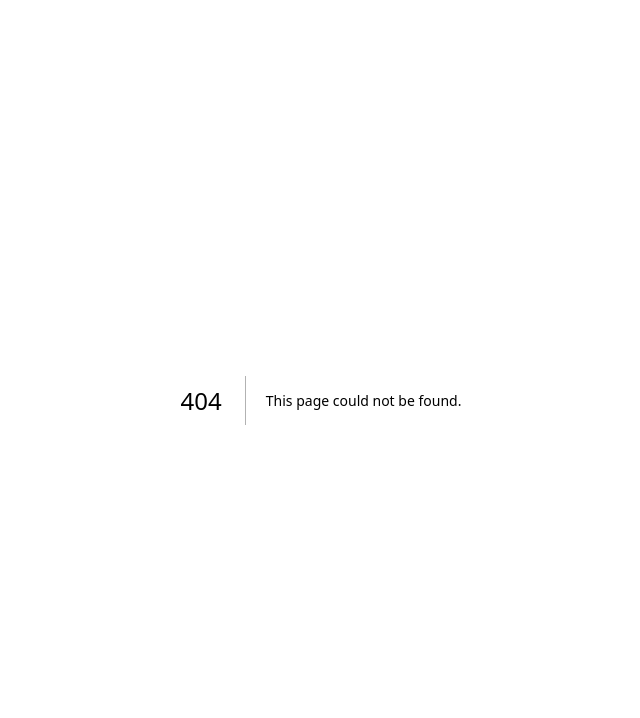
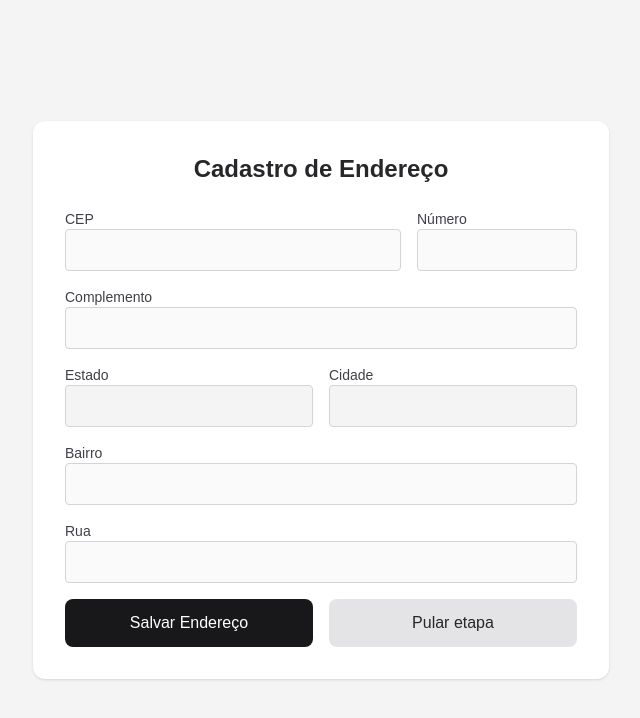
Before and after one commit to raonych/ReBit, a Next.js app: page /enderecos in a window 1280 px wide. Before the commit this address had no page. Shown: the top 718 px of the page, without its empty margins (319-959 px from the left). Built offline with nearby package versions, Linux system fonts and the light colour scheme; sample sign-in values are in the browser's storage.

Commit message:
feat: adicionando pagina de endereços e consumindo endpoint post

```diff
--- a/src/app/(auth)/cadastro/page.tsx
+++ b/src/app/(auth)/cadastro/page.tsx
@@ -1,24 +1,24 @@
-'use client'
-import { useState } from 'react';
-import { useRouter } from 'next/navigation';
-import { usuarioService } from '@/lib/request/usuarios';
+"use client";
+import { useState } from "react";
+import { useRouter } from "next/navigation";
+import { usuarioService } from "@/lib/request/usuarios";
 
 export default function Cadastro() {
   const [formData, setFormData] = useState({
-    nome: '',
-    email: '',
-    senha: '',
-    termos: false
+    nome: "",
+    email: "",
+    senha: "",
+    termos: false,
   });
-  const [error, setError] = useState('');
+  const [error, setError] = useState("");
   const [isLoading, setIsLoading] = useState(false);
   const router = useRouter();
 
   const handleChange = (e: React.ChangeEvent<HTMLInputElement>) => {
     const { name, value, type, checked } = e.target;
-    setFormData(prev => ({
+    setFormData((prev) => ({
       ...prev,
-      [name]: type === 'checkbox' ? checked : value
+      [name]: type === "checkbox" ? checked : value,
     }));
   };
 
@@ -26,34 +26,36 @@ export default function Cadastro() {
     e.preventDefault();
 
     if (!formData.termos) {
-      setError('Você deve aceitar os termos e condições');
+      setError("Você deve aceitar os termos e condições");
       return;
     }
 
     setIsLoading(true);
-    setError('');
+    setError("");
 
     try {
       await usuarioService.cadastrar({
         nome: formData.nome,
         email: formData.email,
-        senha: formData.senha
+        senha: formData.senha,
       });
-      router.push('/login');
+      router.push("/enderecos");
     } catch (err) {
       if (err instanceof Error) {
         setError(err.message);
       } else {
-        setError('Ocorreu um erro desconhecido no cadastro');
+        setError("Ocorreu um erro desconhecido no cadastro");
       }
     } finally {
       setIsLoading(false);
     }
   };
- return (
+  return (
     <div className="min-h-screen bg-zinc-100 flex items-center justify-center p-4">
       <div className="w-full max-w-md bg-white rounded-xl shadow-[0_4px_20px_-2px_rgba(0,0,0,0.1)] p-8 transition-all hover:shadow-[0_6px_24px_-2px_rgba(0,0,0,0.15)]">
-        <h1 className="text-2xl font-bold text-gray-900 mb-6 text-center">Crie sua conta</h1>
+        <h1 className="text-2xl font-bold text-gray-900 mb-6 text-center">
+          Crie sua conta
+        </h1>
 
         {error && (
           <div className="mb-4 p-3 text-sm text-red-600 bg-red-50 rounded-lg border border-red-100">
@@ -63,7 +65,10 @@ export default function Cadastro() {
 
         <form onSubmit={handleSubmit} className="space-y-5">
           <div>
-            <label htmlFor="nome" className="block text-sm font-medium text-gray-700 mb-1">
+            <label
+              htmlFor="nome"
+              className="block text-sm font-medium text-gray-700 mb-1"
+            >
               Nome completo
             </label>
             <input
@@ -79,7 +84,10 @@ export default function Cadastro() {
           </div>
 
           <div>
-            <label htmlFor="email" className="block text-sm font-medium text-gray-700 mb-1">
+            <label
+              htmlFor="email"
+              className="block text-sm font-medium text-gray-700 mb-1"
+            >
               Email
             </label>
             <input
@@ -95,7 +103,10 @@ export default function Cadastro() {
           </div>
 
           <div>
-            <label htmlFor="senha" className="block text-sm font-medium text-gray-700 mb-1">
+            <label
+              htmlFor="senha"
+              className="block text-sm font-medium text-gray-700 mb-1"
+            >
               Senha
             </label>
             <input
@@ -125,7 +136,7 @@ export default function Cadastro() {
               />
             </div>
             <label htmlFor="termos" className="ml-2 text-sm text-zinc-700">
-              Eu concordo com os {' '}
+              Eu concordo com os{" "}
               <a href="#" className="font-medium text-zinc-900 hover:underline">
                 Termos e Condições
               </a>
@@ -136,24 +147,45 @@ export default function Cadastro() {
             type="submit"
             disabled={isLoading}
             className={`w-full py-3 px-4 rounded-lg font-medium text-white bg-zinc-900 hover:bg-zinc-800 focus:outline-none focus:ring-2 focus:ring-offset-2 focus:ring-zinc-800 transition-colors ${
-              isLoading ? 'opacity-80 cursor-not-allowed' : ''
+              isLoading ? "opacity-80 cursor-not-allowed" : ""
             }`}
           >
             {isLoading ? (
               <span className="flex items-center justify-center">
-                <svg className="animate-spin -ml-1 mr-2 h-4 w-4 text-white" xmlns="http://www.w3.org/2000/svg" fill="none" viewBox="0 0 24 24">
-                  <circle className="opacity-25" cx="12" cy="12" r="10" stroke="currentColor" strokeWidth="4"></circle>
-                  <path className="opacity-75" fill="currentColor" d="M4 12a8 8 0 018-8V0C5.373 0 0 5.373 0 12h4zm2 5.291A7.962 7.962 0 014 12H0c0 3.042 1.135 5.824 3 7.938l3-2.647z"></path>
+                <svg
+                  className="animate-spin -ml-1 mr-2 h-4 w-4 text-white"
+                  xmlns="http://www.w3.org/2000/svg"
+                  fill="none"
+                  viewBox="0 0 24 24"
+                >
+                  <circle
+                    className="opacity-25"
+                    cx="12"
+                    cy="12"
+                    r="10"
+                    stroke="currentColor"
+                    strokeWidth="4"
+                  ></circle>
+                  <path
+                    className="opacity-75"
+                    fill="currentColor"
+                    d="M4 12a8 8 0 018-8V0C5.373 0 0 5.373 0 12h4zm2 5.291A7.962 7.962 0 014 12H0c0 3.042 1.135 5.824 3 7.938l3-2.647z"
+                  ></path>
                 </svg>
                 Cadastrando...
               </span>
-            ) : 'Cadastrar'}
+            ) : (
+              "Cadastrar"
+            )}
           </button>
         </form>
 
         <div className="mt-6 text-center text-sm text-zinc-600">
-          Já tem uma conta?{' '}
-          <a href="/login" className="font-medium text-zinc-900 hover:underline">
+          Já tem uma conta?{" "}
+          <a
+            href="/login"
+            className="font-medium text-zinc-900 hover:underline"
+          >
             Faça login
           </a>
         </div>
--- /dev/null
+++ b/src/app/(auth)/enderecos/page.tsx
@@ -0,0 +1,230 @@
+"use client";
+import { useEffect, useState } from "react";
+import { useRouter } from "next/navigation";
+import { usuarioService } from "@/lib/request/usuarios";
+
+export default function CadastroEndereco() {
+  const router = useRouter();
+
+  const [formData, setFormData] = useState({
+    cep: "",
+    estado: "",
+    cidade: "",
+    bairro: "",
+    rua: "",
+    numero: "",
+    complemento: "",
+  });
+
+  const [mensagem, setMensagem] = useState("");
+  const [erro, setErro] = useState("");
+  const [isLoading, setIsLoading] = useState(false);
+
+  // Protege a página: se não tiver token, manda para login
+  useEffect(() => {
+    const token = localStorage.getItem("token");
+    if (!token) {
+      router.push("/login");
+    }
+  }, [router]);
+
+  const handleChange = (e: React.ChangeEvent<HTMLInputElement>) => {
+    const { name, value } = e.target;
+    setFormData((prev) => ({ ...prev, [name]: value }));
+  };
+
+  const buscarCEP = async () => {
+    if (formData.cep.length !== 8) return;
+
+    try {
+      const response = await fetch(
+        `https://viacep.com.br/ws/${formData.cep}/json/`
+      );
+      const data = await response.json();
+
+      if (data.erro) {
+        setErro("CEP inválido.");
+        return;
+      }
+
+      setFormData((prev) => ({
+        ...prev,
+        estado: data.uf,
+        cidade: data.localidade,
+        bairro: data.bairro,
+        rua: data.logradouro,
+      }));
+
+      setErro("");
+    } catch (error) {
+      setErro("Erro ao buscar o CEP.");
+    }
+  };
+
+  const handleSubmit = async (e: React.FormEvent) => {
+    e.preventDefault();
+    setErro("");
+    setMensagem("");
+    setIsLoading(true);
+
+    try {
+      await usuarioService.cadastrarEndereco(formData);
+      setMensagem("Endereço cadastrado com sucesso!");
+
+      // Aguarda 1 segundo e redireciona para página de endereços
+      setTimeout(() => {
+        router.push("/enderecos");
+      }, 1000);
+    } catch (err) {
+      if (err instanceof Error) {
+        setErro(err.message);
+      } else {
+        setErro("Erro desconhecido ao cadastrar endereço.");
+      }
+    } finally {
+      setIsLoading(false);
+    }
+  };
+
+  return (
+    <div className="min-h-screen bg-zinc-100 flex items-center justify-center p-4">
+      <div className="w-full max-w-xl bg-white rounded-xl shadow p-8">
+        <h1 className="text-2xl font-bold mb-6 text-center text-zinc-800">
+          Cadastro de Endereço
+        </h1>
+
+        {mensagem && (
+          <div className="mb-4 p-3 text-sm text-green-700 bg-green-100 rounded border border-green-300">
+            {mensagem}
+          </div>
+        )}
+        {erro && (
+          <div className="mb-4 p-3 text-sm text-red-700 bg-red-100 rounded border border-red-300">
+            {erro}
+          </div>
+        )}
+
+        <form onSubmit={handleSubmit} className="space-y-4">
+          <div className="grid grid-cols-3 gap-4">
+            <div className="col-span-2">
+              <label className="block text-sm font-medium text-zinc-700">
+                CEP
+              </label>
+              <input
+                type="text"
+                name="cep"
+                value={formData.cep}
+                onChange={handleChange}
+                onBlur={buscarCEP}
+                maxLength={8}
+                required
+                className="w-full px-4 py-2 rounded border bg-zinc-50 border-zinc-300"
+              />
+            </div>
+            <div>
+              <label className="block text-sm font-medium text-zinc-700">
+                Número
+              </label>
+              <input
+                type="text"
+                name="numero"
+                value={formData.numero}
+                onChange={handleChange}
+                required
+                className="w-full px-4 py-2 rounded border bg-zinc-50 border-zinc-300"
+              />
+            </div>
+          </div>
+
+          <div>
+            <label className="block text-sm font-medium text-zinc-700">
+              Complemento
+            </label>
+            <input
+              type="text"
+              name="complemento"
+              value={formData.complemento}
+              onChange={handleChange}
+              className="w-full px-4 py-2 rounded border bg-zinc-50 border-zinc-300"
+            />
+          </div>
+
+          <div className="grid grid-cols-2 gap-4">
+            <div>
+              <label className="block text-sm font-medium text-zinc-700">
+                Estado
+              </label>
+              <input
+                type="text"
+                name="estado"
+                value={formData.estado}
+                onChange={handleChange}
+                readOnly
+                className="w-full px-4 py-2 rounded border bg-zinc-100 border-zinc-300"
+              />
+            </div>
+            <div>
+              <label className="block text-sm font-medium text-zinc-700">
+                Cidade
+              </label>
+              <input
+                type="text"
+                name="cidade"
+                value={formData.cidade}
+                onChange={handleChange}
+                readOnly
+                className="w-full px-4 py-2 rounded border bg-zinc-100 border-zinc-300"
+              />
+            </div>
+          </div>
+
+          <div>
+            <label className="block text-sm font-medium text-zinc-700">
+              Bairro
+            </label>
+            <input
+              type="text"
+              name="bairro"
+              value={formData.bairro}
+              onChange={handleChange}
+              className="w-full px-4 py-2 rounded border bg-zinc-50 border-zinc-300"
+              required
+            />
+          </div>
+
+          <div>
+            <label className="block text-sm font-medium text-zinc-700">
+              Rua
+            </label>
+            <input
+              type="text"
+              name="rua"
+              value={formData.rua}
+              onChange={handleChange}
+              className="w-full px-4 py-2 rounded border bg-zinc-50 border-zinc-300"
+              required
+            />
+          </div>
+
+          <div className="flex flex-col md:flex-row gap-4 mt-4">
+            <button
+              type="submit"
+              disabled={isLoading}
+              className="w-full py-3 px-4 bg-zinc-900 text-white rounded-lg hover:bg-zinc-800 transition-all"
+            >
+              {isLoading ? "Salvando..." : "Salvar Endereço"}
+            </button>
+
+            <button
+              type="button"
+              onClick={() => router.push("/login")}
+              className="w-full py-3 px-4 bg-zinc-200 text-zinc-800 rounded-lg hover:bg-zinc-300 transition-all"
+            >
+              Pular etapa
+            </button>
+          </div>
+        </form>
+      </div>
+    </div>
+  );
+}
--- a/src/app/api/auth/enderecos/criar/route.ts
+++ b/src/app/api/auth/enderecos/criar/route.ts
@@ -1,5 +1,3 @@
-// src/app/api/usuarios/endereco/route.ts
-
 import { NextResponse } from "next/server";
 import { getUserIdFromToken } from "@/lib/auth";
 import { cadastrarEndereco } from "@/lib/services/enderecoService";
--- a/src/lib/auth.ts
+++ b/src/lib/auth.ts
@@ -1,16 +1,15 @@
-import { cookies } from "next/headers";
 import jwt from "jsonwebtoken";
 
-export async function getUserIdFromToken(req: Request): Promise<number | null> {
+export function getUserIdFromToken(req: Request): number | null {
   try {
-    const cookieStore = cookies();
-    const token = (await cookieStore).get("token")?.value;
+    const authHeader = req.headers.get("authorization");
+    if (!authHeader || !authHeader.startsWith("Bearer ")) return null;
 
-    if (!token) return null;
-
+    const token = authHeader.split(" ")[1];
     const decoded = jwt.verify(token, process.env.JWT_SECRET!) as {
       id: number;
     };
+
     return decoded.id;
   } catch (err) {
     console.error("Erro ao verificar token:", err);
--- a/src/lib/request/usuarios.ts
+++ b/src/lib/request/usuarios.ts
@@ -1,5 +1,3 @@
-import { cadastrarEndereco } from "../services/enderecoService";
-
 export const usuarioService = {
   cadastrar: async (dados: { nome: string; email: string; senha: string }) => {
     const response = await fetch("/api/auth/cadastro", {
@@ -47,7 +45,7 @@ export const usuarioService = {
     numero: string;
     complemento?: string;
   }) => {
-    const token = localStorage.getItem("token"); // ou outro local que você armazena
+    const token = localStorage.getItem("token");
 
     const response = await fetch("/api/auth/enderecos/criar", {
       method: "POST",
--- a/src/lib/services/enderecoService.ts
+++ b/src/lib/services/enderecoService.ts
@@ -1,5 +1,3 @@
-// src/services/enderecoService.ts
-
 import { prisma } from "@/lib/prisma";
 import { enderecoSchema } from "@/lib/validators/endereco";
 import { ZodError } from "zod";
```
